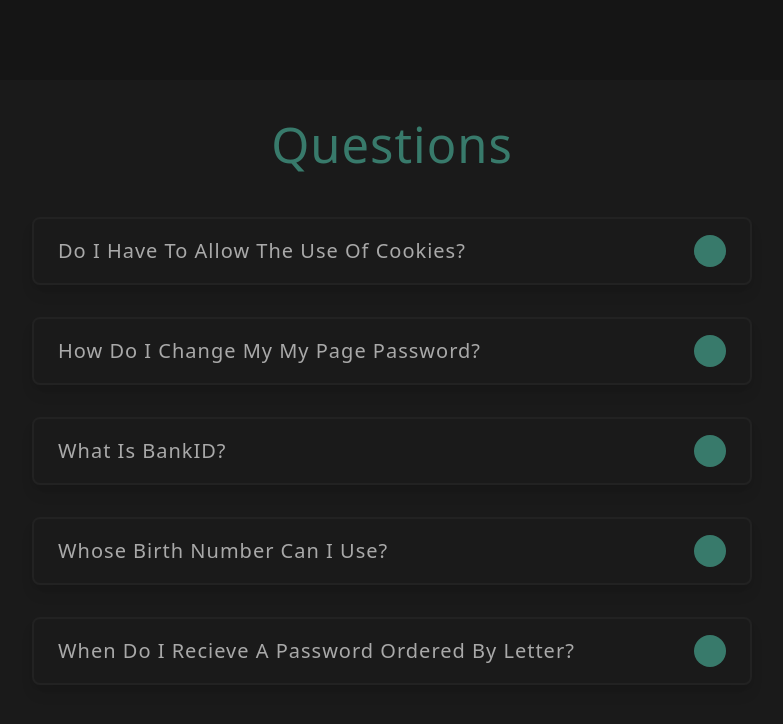
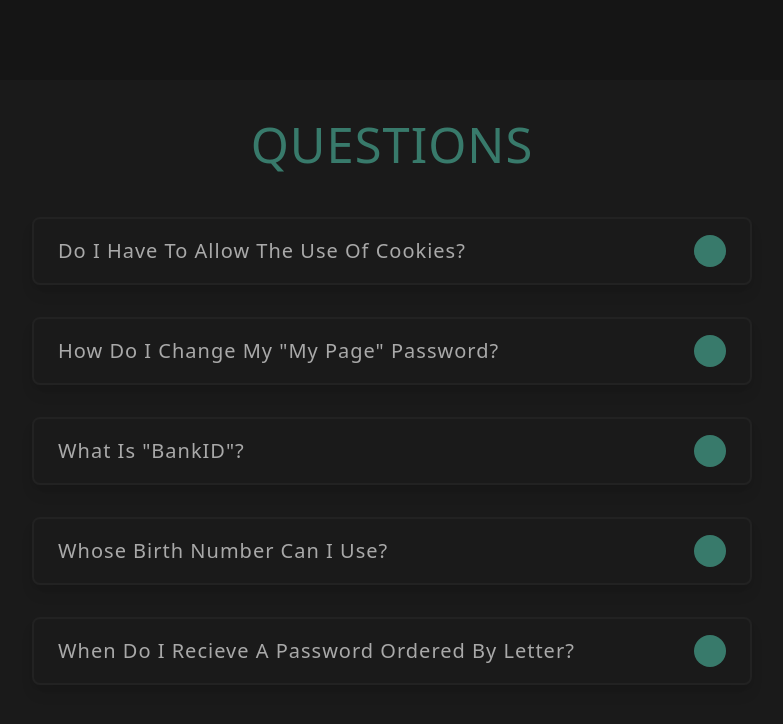
Before and after one commit to luc4s-git/accordion, a React (Vite) app: page / in a window 1280 px wide. Shown: the top 724 px of the page, without its empty margins (248-1031 px from the left). Built offline with nearby package versions, Linux system fonts and the light colour scheme; some icons are missing.

Commit message:
css final

```diff
--- a/src/data.js
+++ b/src/data.js
@@ -6,12 +6,12 @@ const questions = [
   },
   {
     id: 2,
-    title: 'How do I change my My Page password?',
+    title: 'How do I change my "My Page" password?',
     info: 'Coloring book forage photo booth gentrify lumbersexual. Migas chillwave poutine synth shoreditch, enamel pin thundercats fashion axe roof party polaroid chartreuse.',
   },
   {
     id: 3,
-    title: 'What is BankID?',
+    title: 'What is "BankID"?',
     info: 'Enamel pin fam sustainable woke whatever venmo. Authentic asymmetrical put a bird on it, lumbersexual activated charcoal kinfolk banjo cred pickled sartorial.',
   },
   {
--- a/src/index.css
+++ b/src/index.css
@@ -286,6 +286,7 @@ main {
   text-align: center;
   margin-bottom: 3rem;
   color: var(--main-color);
+  text-transform: uppercase;
 }
 .question {
   padding: 1rem 1.5rem;
```
